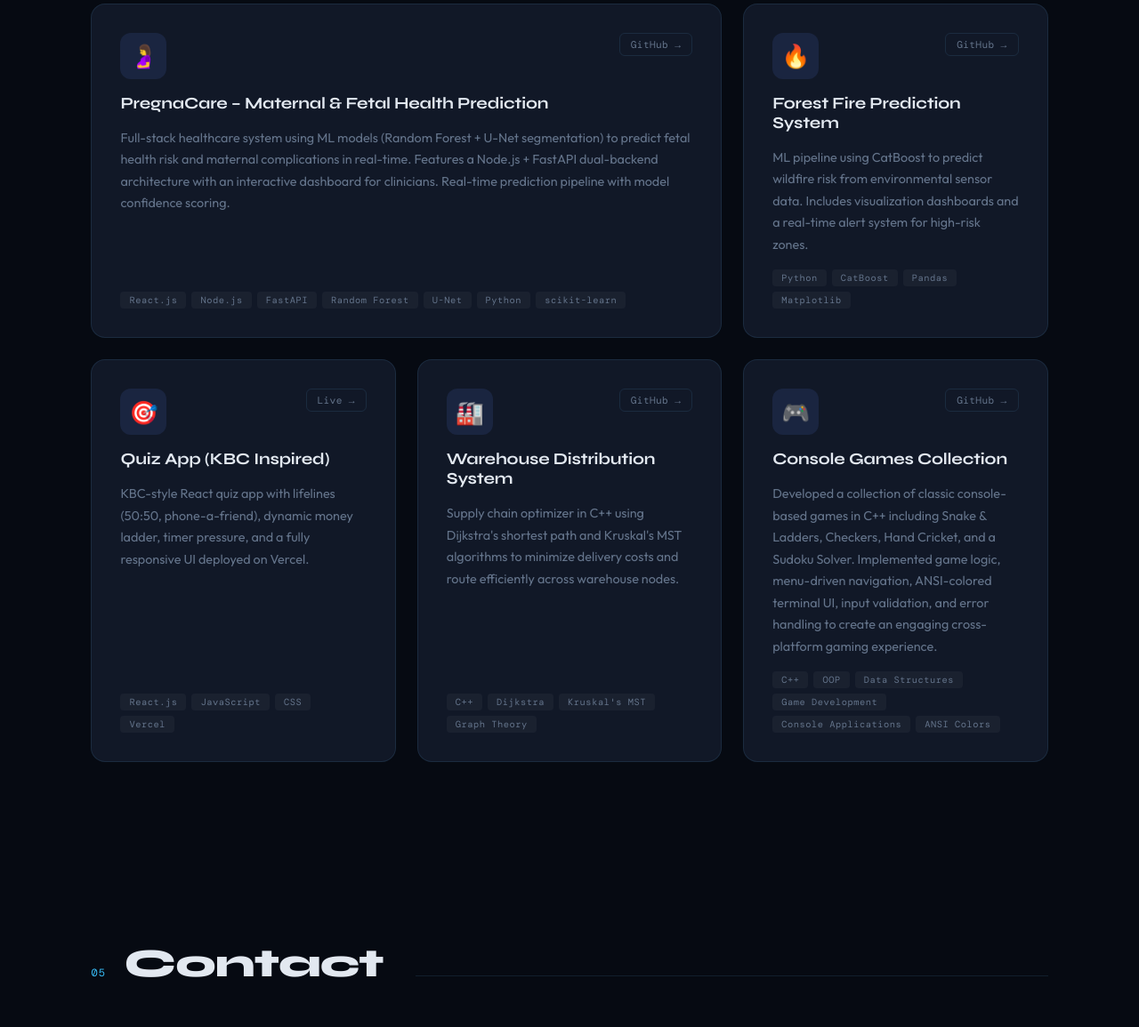
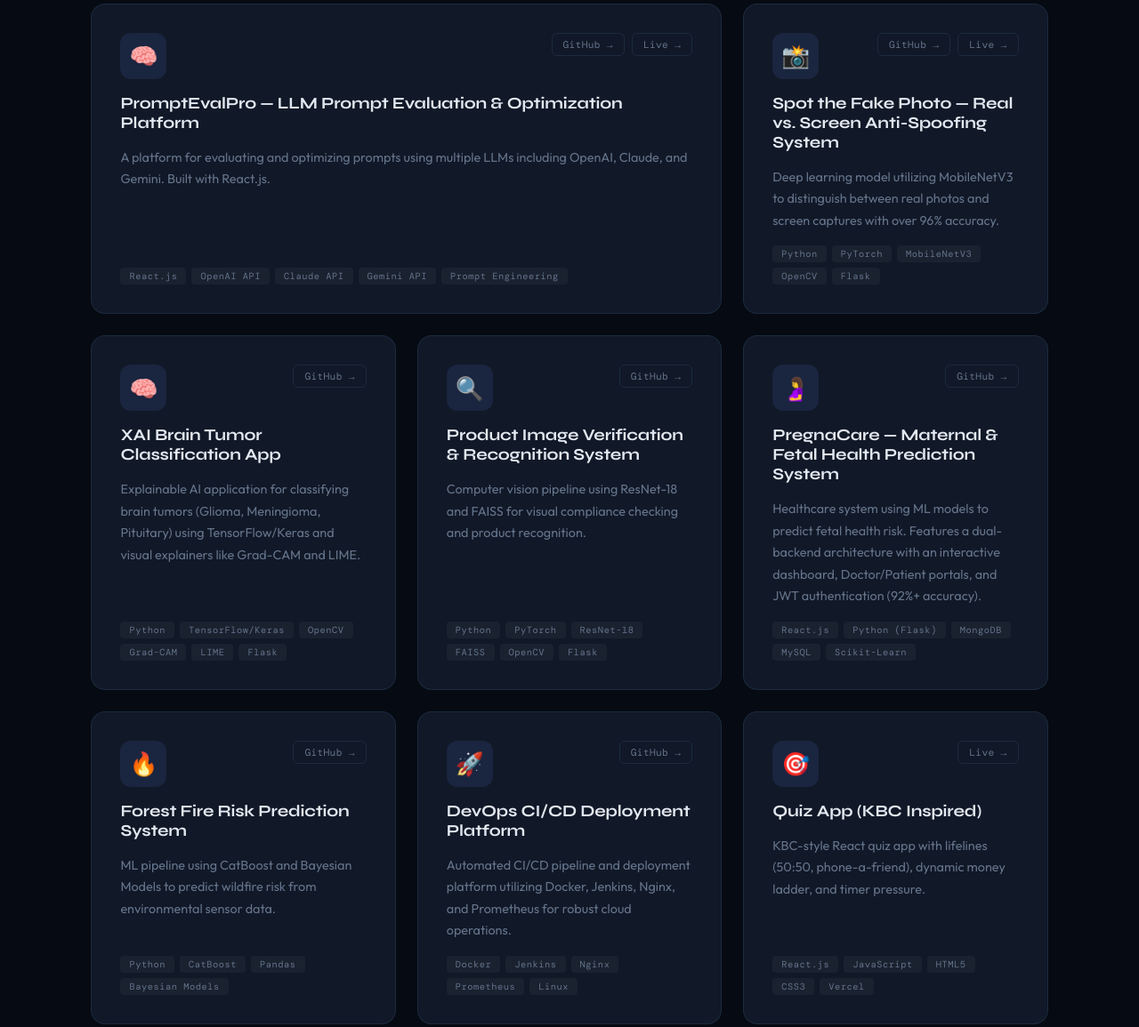
Before and after one commit to amanluthra001/Portfolio, a plain HTML site: page index.html in a window 1280 px wide. Shown: the part 3709-4864 px from the top of the page at 89% size. Drawn offline with nearby package versions, Linux system fonts and the light colour scheme; a web font is replaced by a local one.

Commit message:
Update projects section with new projects

```diff
--- a/index.html
+++ b/index.html
@@ -1035,23 +1035,105 @@
 
     <div class="project-card featured">
       <div class="project-top">
+        <div class="project-icon">🧠</div>
+        <div class="project-links">
+          <a href="https://github.com/amanluthra001/PromptEvalPro" class="project-link" target="_blank">GitHub →</a>
+          <a href="https://gen-ai-project-49n3ath1h-amanluthra001s-projects.vercel.app/" class="project-link" target="_blank">Live →</a>
+        </div>
+      </div>
+      <div class="project-name">PromptEvalPro — LLM Prompt Evaluation & Optimization Platform</div>
+      <div class="project-desc">
+        A platform for evaluating and optimizing prompts using multiple LLMs including OpenAI, Claude, and Gemini. Built with React.js.
+      </div>
+      <div class="project-tech">
+        <span class="tech-badge">React.js</span>
+        <span class="tech-badge">OpenAI API</span>
+        <span class="tech-badge">Claude API</span>
+        <span class="tech-badge">Gemini API</span>
+        <span class="tech-badge">Prompt Engineering</span>
+      </div>
+    </div>
+
+    <div class="project-card">
+      <div class="project-top">
+        <div class="project-icon">📸</div>
+        <div class="project-links">
+          <a href="https://github.com/amanluthra001/AI_ML" class="project-link" target="_blank">GitHub →</a>
+          <a href="https://spot-the-fake-photo-ni1y.onrender.com/" class="project-link" target="_blank">Live →</a>
+        </div>
+      </div>
+      <div class="project-name">Spot the Fake Photo — Real vs. Screen Anti-Spoofing System</div>
+      <div class="project-desc">
+        Deep learning model utilizing MobileNetV3 to distinguish between real photos and screen captures with over 96% accuracy.
+      </div>
+      <div class="project-tech">
+        <span class="tech-badge">Python</span>
+        <span class="tech-badge">PyTorch</span>
+        <span class="tech-badge">MobileNetV3</span>
+        <span class="tech-badge">OpenCV</span>
+        <span class="tech-badge">Flask</span>
+      </div>
+    </div>
+
+    <div class="project-card">
+      <div class="project-top">
+        <div class="project-icon">🧠</div>
+        <div class="project-links">
+          <a href="https://github.com/amanluthra001/BrainTumor" class="project-link" target="_blank">GitHub →</a>
+        </div>
+      </div>
+      <div class="project-name">XAI Brain Tumor Classification App</div>
+      <div class="project-desc">
+        Explainable AI application for classifying brain tumors (Glioma, Meningioma, Pituitary) using TensorFlow/Keras and visual explainers like Grad-CAM and LIME.
+      </div>
+      <div class="project-tech">
+        <span class="tech-badge">Python</span>
+        <span class="tech-badge">TensorFlow/Keras</span>
+        <span class="tech-badge">OpenCV</span>
+        <span class="tech-badge">Grad-CAM</span>
+        <span class="tech-badge">LIME</span>
+        <span class="tech-badge">Flask</span>
+      </div>
+    </div>
+
+    <div class="project-card">
+      <div class="project-top">
+        <div class="project-icon">🔍</div>
+        <div class="project-links">
+          <a href="https://github.com/amanluthra001/visual-compliance-checker" class="project-link" target="_blank">GitHub →</a>
+        </div>
+      </div>
+      <div class="project-name">Product Image Verification & Recognition System</div>
+      <div class="project-desc">
+        Computer vision pipeline using ResNet-18 and FAISS for visual compliance checking and product recognition.
+      </div>
+      <div class="project-tech">
+        <span class="tech-badge">Python</span>
+        <span class="tech-badge">PyTorch</span>
+        <span class="tech-badge">ResNet-18</span>
+        <span class="tech-badge">FAISS</span>
+        <span class="tech-badge">OpenCV</span>
+        <span class="tech-badge">Flask</span>
+      </div>
+    </div>
+
+    <div class="project-card">
+      <div class="project-top">
         <div class="project-icon">🤰</div>
         <div class="project-links">
           <a href="https://github.com/amanluthra001/FetalHealth" class="project-link" target="_blank">GitHub →</a>
         </div>
       </div>
-      <div class="project-name">PregnaCare – Maternal & Fetal Health Prediction</div>
+      <div class="project-name">PregnaCare — Maternal & Fetal Health Prediction System</div>
       <div class="project-desc">
-        Full-stack healthcare system using ML models (Random Forest + U-Net segmentation) to predict fetal health risk and maternal complications in real-time. Features a Node.js + FastAPI dual-backend architecture with an interactive dashboard for clinicians. Real-time prediction pipeline with model confidence scoring.
+        Healthcare system using ML models to predict fetal health risk. Features a dual-backend architecture with an interactive dashboard, Doctor/Patient portals, and JWT authentication (92%+ accuracy).
       </div>
       <div class="project-tech">
         <span class="tech-badge">React.js</span>
-        <span class="tech-badge">Node.js</span>
-        <span class="tech-badge">FastAPI</span>
-        <span class="tech-badge">Random Forest</span>
-        <span class="tech-badge">U-Net</span>
-        <span class="tech-badge">Python</span>
-        <span class="tech-badge">scikit-learn</span>
+        <span class="tech-badge">Python (Flask)</span>
+        <span class="tech-badge">MongoDB</span>
+        <span class="tech-badge">MySQL</span>
+        <span class="tech-badge">Scikit-Learn</span>
       </div>
     </div>
 
@@ -1062,15 +1144,35 @@
           <a href="https://github.com/amanluthra001/ForestFire" class="project-link" target="_blank">GitHub →</a>
         </div>
       </div>
-      <div class="project-name">Forest Fire Prediction System</div>
+      <div class="project-name">Forest Fire Risk Prediction System</div>
       <div class="project-desc">
-        ML pipeline using CatBoost to predict wildfire risk from environmental sensor data. Includes visualization dashboards and a real-time alert system for high-risk zones.
+        ML pipeline using CatBoost and Bayesian Models to predict wildfire risk from environmental sensor data.
       </div>
       <div class="project-tech">
         <span class="tech-badge">Python</span>
         <span class="tech-badge">CatBoost</span>
         <span class="tech-badge">Pandas</span>
-        <span class="tech-badge">Matplotlib</span>
+        <span class="tech-badge">Bayesian Models</span>
+      </div>
+    </div>
+
+    <div class="project-card">
+      <div class="project-top">
+        <div class="project-icon">🚀</div>
+        <div class="project-links">
+          <a href="https://github.com/amanluthra001/projject" class="project-link" target="_blank">GitHub →</a>
+        </div>
+      </div>
+      <div class="project-name">DevOps CI/CD Deployment Platform</div>
+      <div class="project-desc">
+        Automated CI/CD pipeline and deployment platform utilizing Docker, Jenkins, Nginx, and Prometheus for robust cloud operations.
+      </div>
+      <div class="project-tech">
+        <span class="tech-badge">Docker</span>
+        <span class="tech-badge">Jenkins</span>
+        <span class="tech-badge">Nginx</span>
+        <span class="tech-badge">Prometheus</span>
+        <span class="tech-badge">Linux</span>
       </div>
     </div>
 
@@ -1078,17 +1180,18 @@
       <div class="project-top">
         <div class="project-icon">🎯</div>
         <div class="project-links">
-          <a href="https://quiz-app-brown-ten-45.vercel.app/" class="project-link" target="_blank">Live →</a>
+          <a href="https://quizz-app-eta-fawn.vercel.app/" class="project-link" target="_blank">Live →</a>
         </div>
       </div>
       <div class="project-name">Quiz App (KBC Inspired)</div>
       <div class="project-desc">
-        KBC-style React quiz app with lifelines (50:50, phone-a-friend), dynamic money ladder, timer pressure, and a fully responsive UI deployed on Vercel.
+        KBC-style React quiz app with lifelines (50:50, phone-a-friend), dynamic money ladder, and timer pressure.
       </div>
       <div class="project-tech">
         <span class="tech-badge">React.js</span>
         <span class="tech-badge">JavaScript</span>
-        <span class="tech-badge">CSS</span>
+        <span class="tech-badge">HTML5</span>
+        <span class="tech-badge">CSS3</span>
         <span class="tech-badge">Vercel</span>
       </div>
     </div>
@@ -1102,13 +1205,13 @@
       </div>
       <div class="project-name">Warehouse Distribution System</div>
       <div class="project-desc">
-        Supply chain optimizer in C++ using Dijkstra's shortest path and Kruskal's MST algorithms to minimize delivery costs and route efficiently across warehouse nodes.
+        Supply chain optimizer in C++ using Dijkstra's shortest path and Kruskal's MST algorithms to minimize delivery costs.
       </div>
       <div class="project-tech">
         <span class="tech-badge">C++</span>
         <span class="tech-badge">Dijkstra</span>
         <span class="tech-badge">Kruskal's MST</span>
-        <span class="tech-badge">Graph Theory</span>
+        <span class="tech-badge">OOP</span>
       </div>
     </div>
 
@@ -1116,37 +1219,39 @@
       <div class="project-top">
         <div class="project-icon">🎮</div>
         <div class="project-links">
-      <a href="https://github.com/amanluthra001/gamingConsole"
-         class="project-link"
-         target="_blank">
-         GitHub →
-      </a>
+          <a href="https://github.com/amanluthra001/gamingConsole" class="project-link" target="_blank">GitHub →</a>
+        </div>
+      </div>
+      <div class="project-name">World of Games — Multi-Game Console</div>
+      <div class="project-desc">
+        Developed a collection of classic console-based games in C++. Implemented game logic, menu-driven navigation, and backtracking.
+      </div>
+      <div class="project-tech">
+        <span class="tech-badge">C++</span>
+        <span class="tech-badge">OOP</span>
+        <span class="tech-badge">Backtracking</span>
+        <span class="tech-badge">Recursion</span>
       </div>
     </div>
 
-  <div class="project-name">
-    Console Games Collection
-  </div>
-
-  <div class="project-desc">
-    Developed a collection of classic console-based games in C++ including
-    Snake & Ladders, Checkers, Hand Cricket, and a Sudoku Solver.
-    Implemented game logic, menu-driven navigation, ANSI-colored terminal UI,
-    input validation, and error handling to create an engaging cross-platform
-    gaming experience.
-  </div>
-
-  <div class="project-tech">
-    <span class="tech-badge">C++</span>
-    <span class="tech-badge">OOP</span>
-    <span class="tech-badge">Data Structures</span>
-    <span class="tech-badge">Game Development</span>
-    <span class="tech-badge">Console Applications</span>
-    <span class="tech-badge">ANSI Colors</span>
+    <div class="project-card">
+      <div class="project-top">
+        <div class="project-icon">👨‍💻</div>
+        <div class="project-links">
+          <a href="https://amanluthra001.github.io/Portfolio/" class="project-link" target="_blank">Live →</a>
         </div>
       </div>
-
-
+      <div class="project-name">Personal Portfolio</div>
+      <div class="project-desc">
+        Modern and interactive personal portfolio to showcase projects and skills, built with modern web technologies.
+      </div>
+      <div class="project-tech">
+        <span class="tech-badge">HTML5</span>
+        <span class="tech-badge">CSS3</span>
+        <span class="tech-badge">JavaScript</span>
+        <span class="tech-badge">React.js</span>
+      </div>
+    </div>
 
   </div>
 </section>
```
Lines whose indentation alone changed are shown as unchanged.
